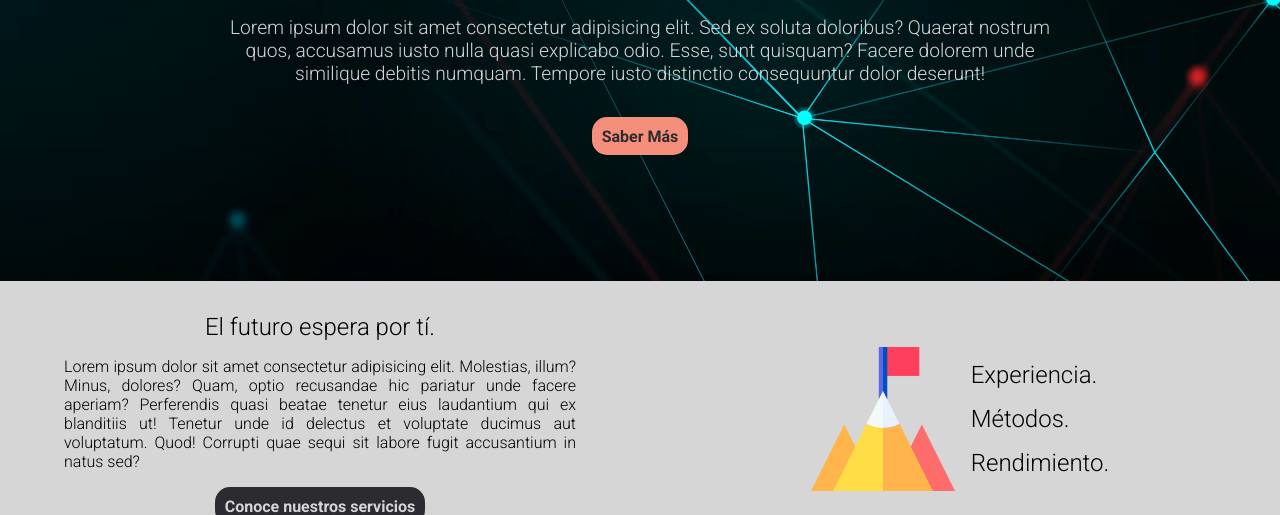
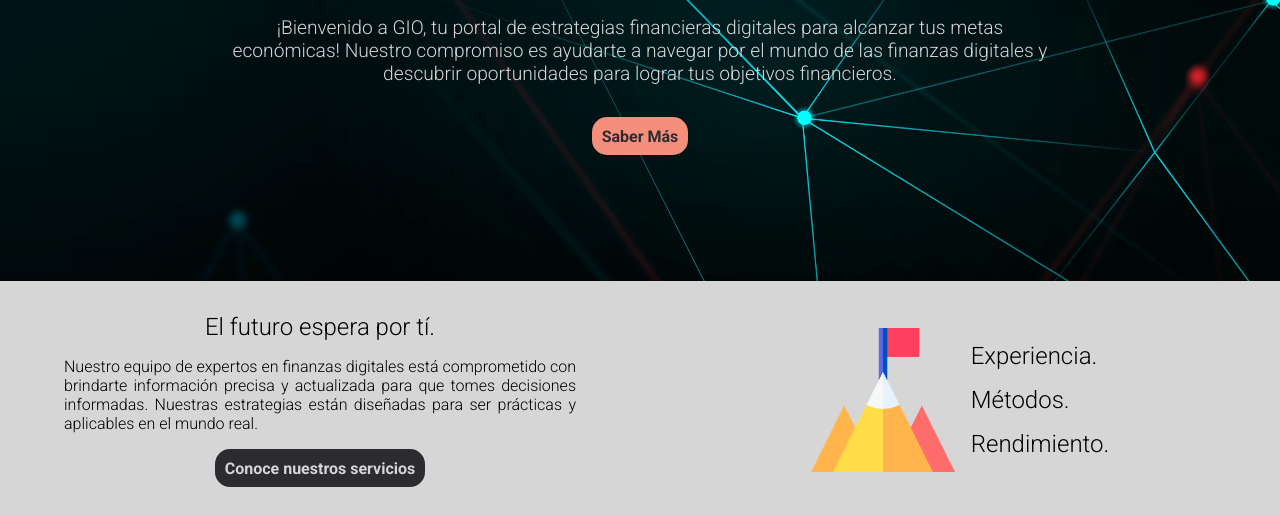
Before and after one commit to Garenio/PF-Garcia, a website: page index.html in a window 1280 px wide. Shown: the part 279-794 px from the top of the page. Drawn offline with Linux system fonts and the light colour scheme.

Commit message:
Se crean los textos del Home

```diff
--- a/index.html
+++ b/index.html
@@ -33,19 +33,13 @@
     </header>
     <section id="home__banner">
         <h1><span>GIO</span> crea tu <span>futuro.</span></h1>
-        <p>Lorem ipsum dolor sit amet consectetur adipisicing elit. Sed ex soluta doloribus?
-        Quaerat nostrum quos, accusamus iusto nulla quasi explicabo odio. Esse, sunt quisquam?
-        Facere dolorem unde similique debitis numquam. Tempore iusto distinctio consequuntur dolor deserunt!</p>
+        <p>¡Bienvenido a GIO, tu portal de estrategias financieras digitales para alcanzar tus metas económicas! Nuestro compromiso es ayudarte a navegar por el mundo de las finanzas digitales y descubrir oportunidades para lograr tus objetivos financieros.</p>
         <a href="./pages/quienes-somos.html" id="btn--rosaOscuro">Saber Más</a>
     </section>
     <section id="home__contenido">
         <div class="cardHome1">
             <h2>El futuro espera por tí.</h2>
-            <p>Lorem ipsum dolor sit amet consectetur adipisicing elit. Molestias, illum?
-            Minus, dolores? Quam, optio recusandae hic pariatur unde facere aperiam?
-            Perferendis quasi beatae tenetur eius laudantium qui ex blanditiis ut!
-            Tenetur unde id delectus et voluptate ducimus aut voluptatum. Quod!
-            Corrupti quae sequi sit labore fugit accusantium in natus sed?</p>
+            <p>Nuestro equipo de expertos en finanzas digitales está comprometido con brindarte información precisa y actualizada para que tomes decisiones informadas. Nuestras estrategias están diseñadas para ser prácticas y aplicables en el mundo real.</p>
             <a href="./pages/quienes-somos.html" id="btn--grisOscuro">Conoce nuestros servicios</a>
         </div>
         <div class="cardHome2">
--- a/style/css/style.css
+++ b/style/css/style.css
@@ -634,6 +634,4 @@ body #contacto__contenido .contacto__politicas p {
   color: #D6D6D6;
   font-size: 1rem;
   font-style: italic;
-}
-
-/*# sourceMappingURL=style.css.map */
+}/*# sourceMappingURL=style.css.map */
```
